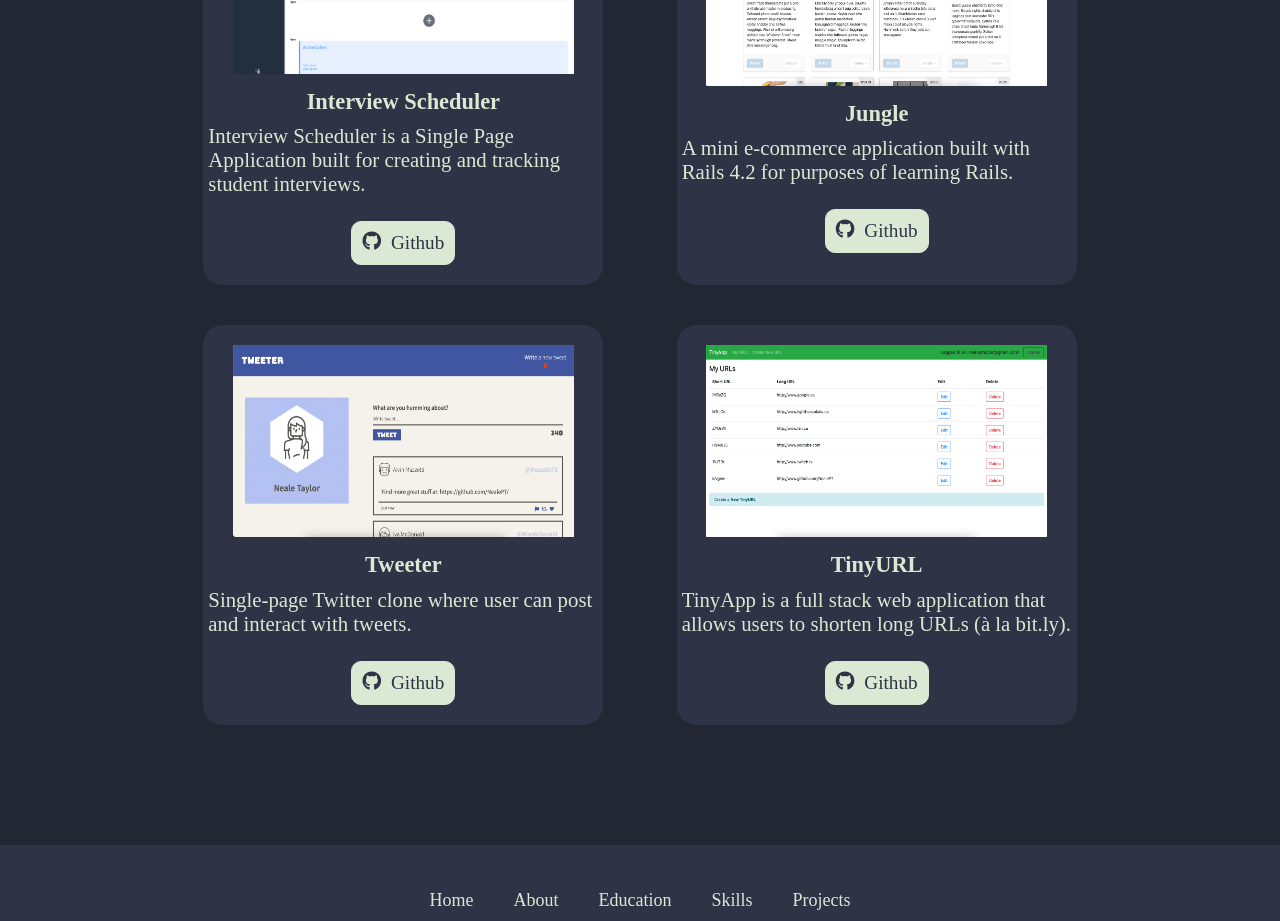
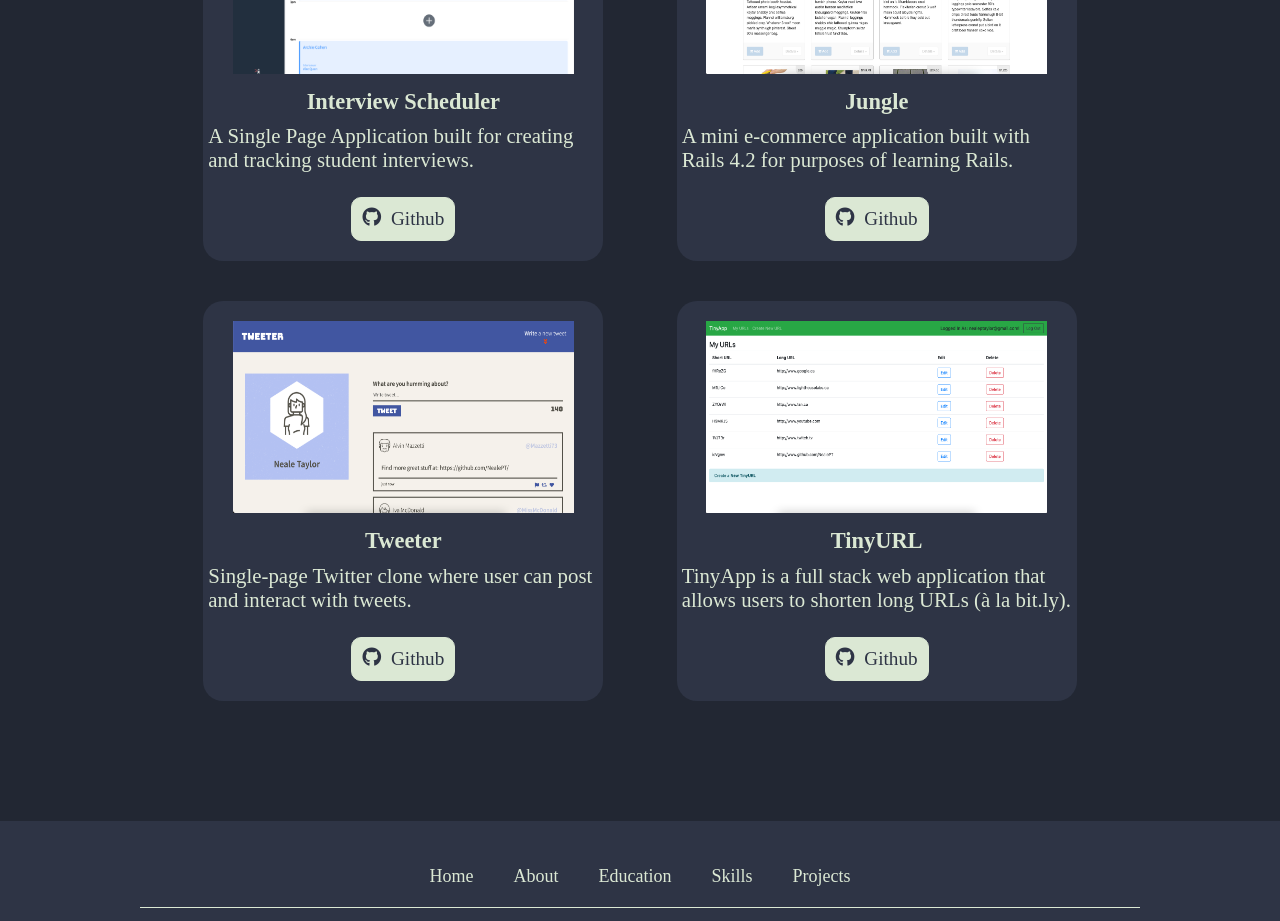
Before and after one commit to NealePT/nealetaylorcom, a React (Create React App) app in the folder react-site/: page / in a window 1280 px wide. Shown: the part 3240-4161 px from the top of the page. Built offline with nearby package versions, Linux system fonts and the light colour scheme.

Commit message:
modify scheduler description

```diff
--- a/react-site/src/components/Projects.jsx
+++ b/react-site/src/components/Projects.jsx
@@ -27,7 +27,7 @@ export default function Projects(props) {
         <div class="item">
           <img src="../../assets/schedulerScreenshot.png" alt="Scheduler Screenshot"  />
           <h5>Interview Scheduler</h5>
-          <h6>Interview Scheduler is a Single Page Application built for creating and tracking student interviews.</h6>
+          <h6>A Single Page Application built for creating and tracking student interviews.</h6>
           <a href="https://github.com/NealePT/scheduler" className="gitButton">
             <i class="fa-brands fa-github"></i>
             <p>Github</p>
```
